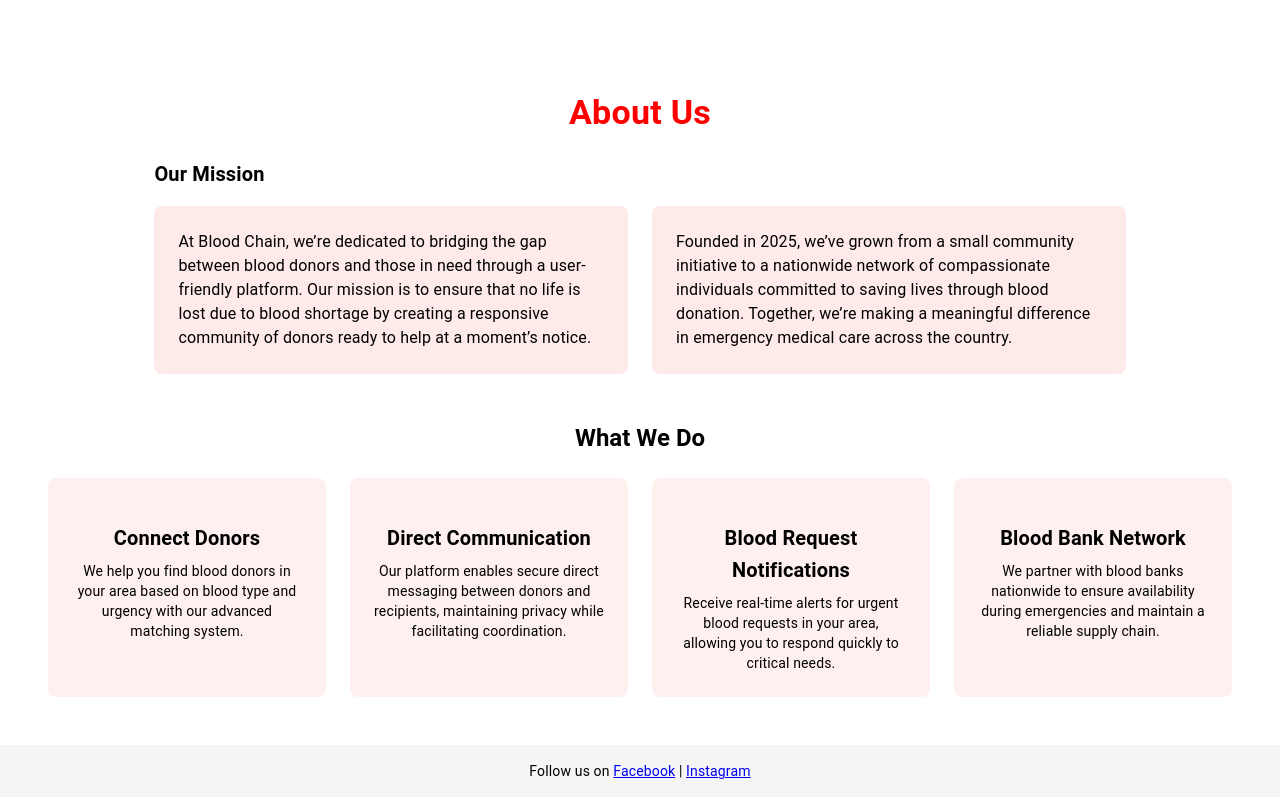
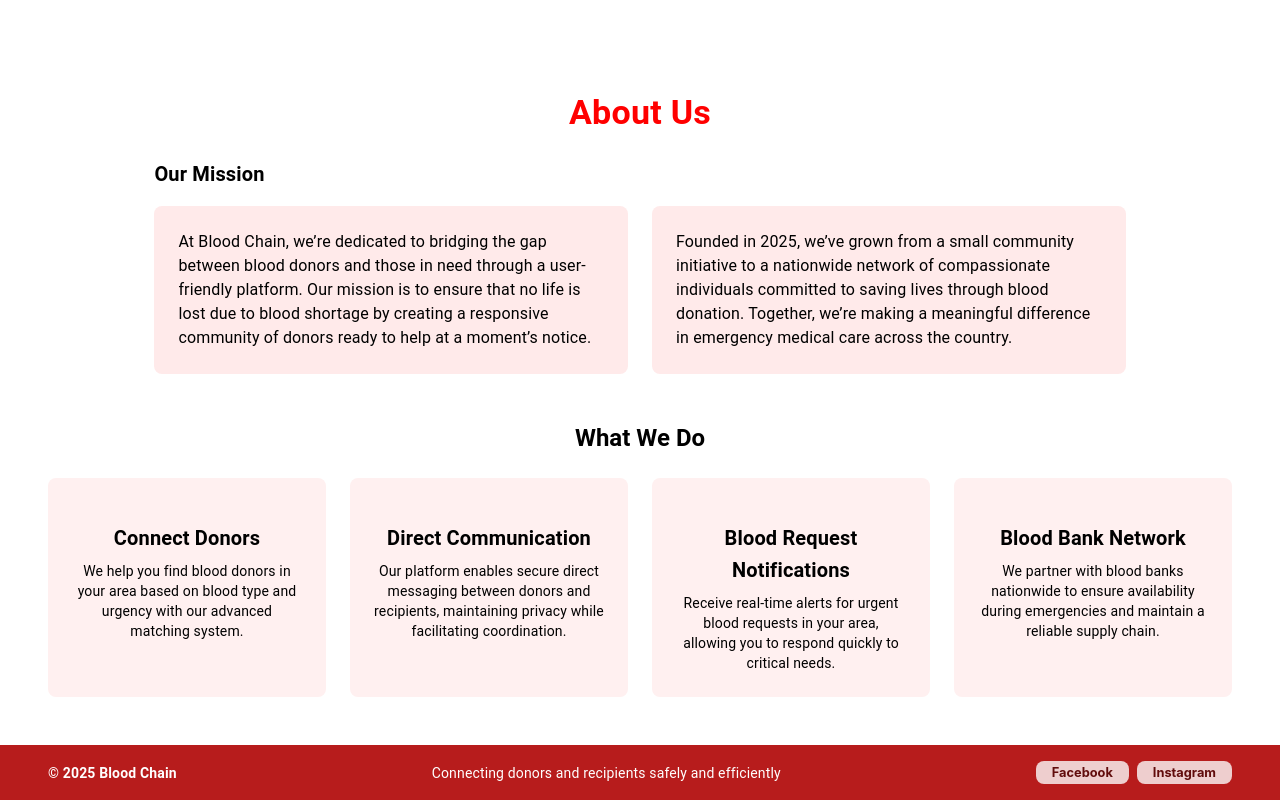
Before and after one commit to Zumaina/bloodchain, a React (Create React App) app in the folder frontend/: page / in a window 1280 px wide. Shown: the part 860-1660 px from the top of the page. Built offline with nearby package versions, Linux system fonts and the light colour scheme; some icons are missing.

Commit message:
Changed the ui of footer

```diff
--- a/frontend/src/pages/HomePage.js
+++ b/frontend/src/pages/HomePage.js
@@ -299,26 +299,78 @@
       </Box>
 
       {/* Footer */}
-      <Box sx={{ textAlign: "center", padding: 2, backgroundColor: "#f5f5f5" }}>
-        <Typography variant="body2">
-          Follow us on{" "}
-          <a
-            href="https://www.facebook.com/profile.php?id=61578966506660&rdid=5wyxPBtQLocg0gKf&share_url=https%3A%2F%2Fwww.facebook.com%2Fshare%2F1DsKZxRxw7#"
+      {/* Footer */}
+      <Box
+        component="footer"
+        sx={{
+          py: 2,
+          px: { xs: 2, md: 6 },
+          backgroundColor: "#b71c1c",
+          color: "#fff",
+          display: "flex",
+          flexDirection: { xs: "column", sm: "row" },
+          justifyContent: "space-between",
+          alignItems: "center",
+          gap: 2,
+        }}
+      >
+        {/* Left side */}
+        <Typography variant="body2" sx={{ fontWeight: "bold" }}>
+          © {new Date().getFullYear()} Blood Chain
+        </Typography>
+
+        {/* Center */}
+        <Typography
+          variant="body2"
+          sx={{ textAlign: "center", flexGrow: 1 }}
+        >
+          Connecting donors and recipients safely and efficiently
+        </Typography>
+
+        {/* Right side */}
+        <Box sx={{ display: "flex", gap: 1 }}>
+          <Box
+            component="a"
+            href="https://www.facebook.com/profile.php?id=61578966506660"
             target="_blank"
             rel="noopener noreferrer"
+            sx={{
+              px: 2,
+              py: 0.5,
+              borderRadius: 2,
+              backgroundColor: "#eececeff",
+              color: "#610c0cff",
+              fontWeight: "bold",
+              textDecoration: "none",
+              fontSize: "0.8rem",
+              "&:hover": { backgroundColor: "#921a11ff" },
+            }}
           >
             Facebook
-          </a>{" "}
-          |{" "}
-          <a
-            href="https://www.instagram.com/blood__chain/profilecard/?igsh=MWRmaG1wY213dnR1bg%3D%3D&fbclid=IwY2xjawL2A39leHRuA2FlbQIxMABicmlkETFaMllPcUs1VU5iSlpKMjRpAR7yUgOdo2dhBPXm2NPxMXedv6pV3dAFpOop_B_9r_NV5VeNeoISo6m6qWOXPw_aem_A0GgxgCRHboI7CTW_MKmoQ"
+          </Box>
+
+          <Box
+            component="a"
+            href="https://www.instagram.com/blood__chain/profilecard/"
             target="_blank"
             rel="noopener noreferrer"
+            sx={{
+              px: 2,
+              py: 0.5,
+              borderRadius: 2,
+              backgroundColor: "#eececeff",
+              color: "#610c0cff",
+              fontWeight: "bold",
+              textDecoration: "none",
+              fontSize: "0.8rem",
+              "&:hover": { backgroundColor: "#921a11ff" },
+            }}
           >
             Instagram
-          </a>
-        </Typography>
           </Box>
+        </Box>
+      </Box>
+
     </Box>
   );
 };
```
Lines whose indentation alone changed are shown as unchanged.
